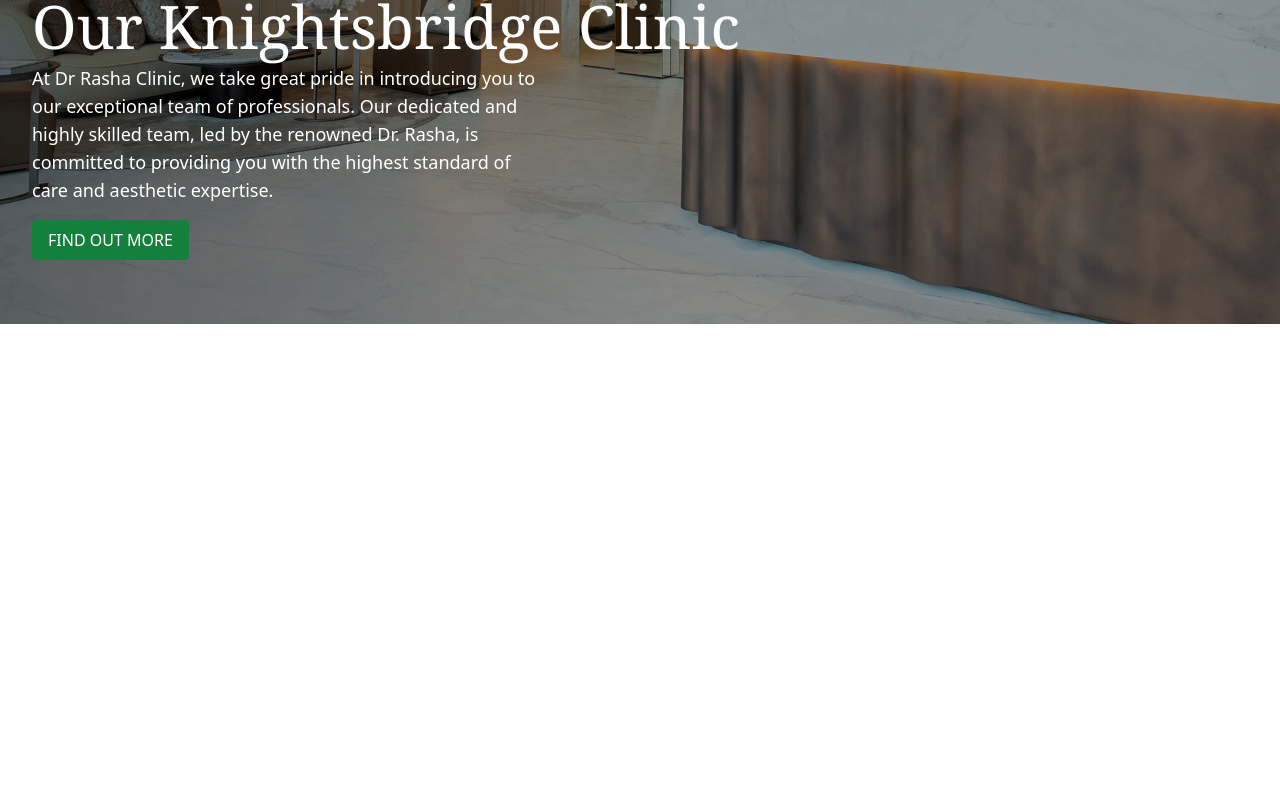
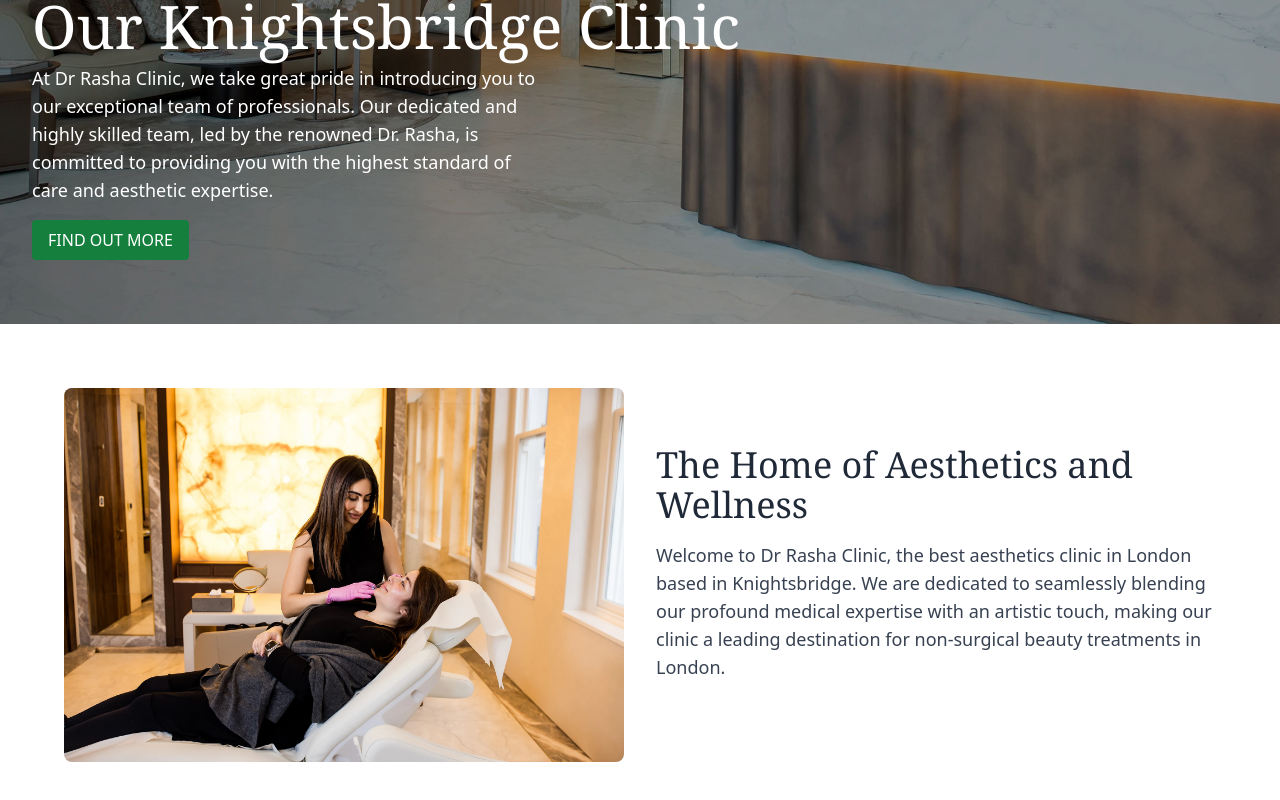
Before and after one commit to adewale-codes/Facey, a Next.js app: page / in a window 1280 px wide. Shown: the part 1836-2636 px from the top of the page. Before the commit the page ends 2160 px from the top, so only its background shows below. Built offline with nearby package versions, Linux system fonts and the light colour scheme.

Commit message:
added wellness section

```diff
--- /dev/null
+++ b/app/components/Wellness.tsx
@@ -0,0 +1,27 @@
+import React from 'react';
+
+const WellnessSection: React.FC = () => (
+  <section id="wellness-section" className="py-16 px-4 md:px-8 lg:px-16">
+    <div className="max-w-7xl mx-auto flex flex-col md:flex-row items-center gap-8">
+      {/* Image */}
+      <div className="w-full md:w-1/2">
+        <img
+          src="/images/5.webp"
+          alt="Wellness Treatment"
+          className="w-full h-full object-cover rounded-lg"
+        />
+      </div>
+      {/* Text */}
+      <div className="w-full md:w-1/2">
+        <h2 className="text-3xl md:text-4xl font-serif mb-4 text-gray-800">
+          The Home of Aesthetics and Wellness
+        </h2>
+        <p className="text-base md:text-lg text-gray-700 mb-6 leading-relaxed">
+          Welcome to Dr Rasha Clinic, the best aesthetics clinic in London based in Knightsbridge. We are dedicated to seamlessly blending our profound medical expertise with an artistic touch, making our clinic a leading destination for non-surgical beauty treatments in London.
+        </p>
+      </div>
+    </div>
+  </section>
+);
+
+export default WellnessSection;
--- a/app/page.tsx
+++ b/app/page.tsx
@@ -3,6 +3,7 @@
 import TreatmentSection from './components/Treatment'
 import LogoSlider from './components/LogoSlider'
 import FindSection from './components/FindSection'
+import WellnessSection from './components/Wellness'
 
 export default function Home() {
   return (
@@ -15,6 +16,7 @@
       <TreatmentSection />
       <LogoSlider />
       <FindSection />
+      <WellnessSection />
     </div>
   )
 }
```
